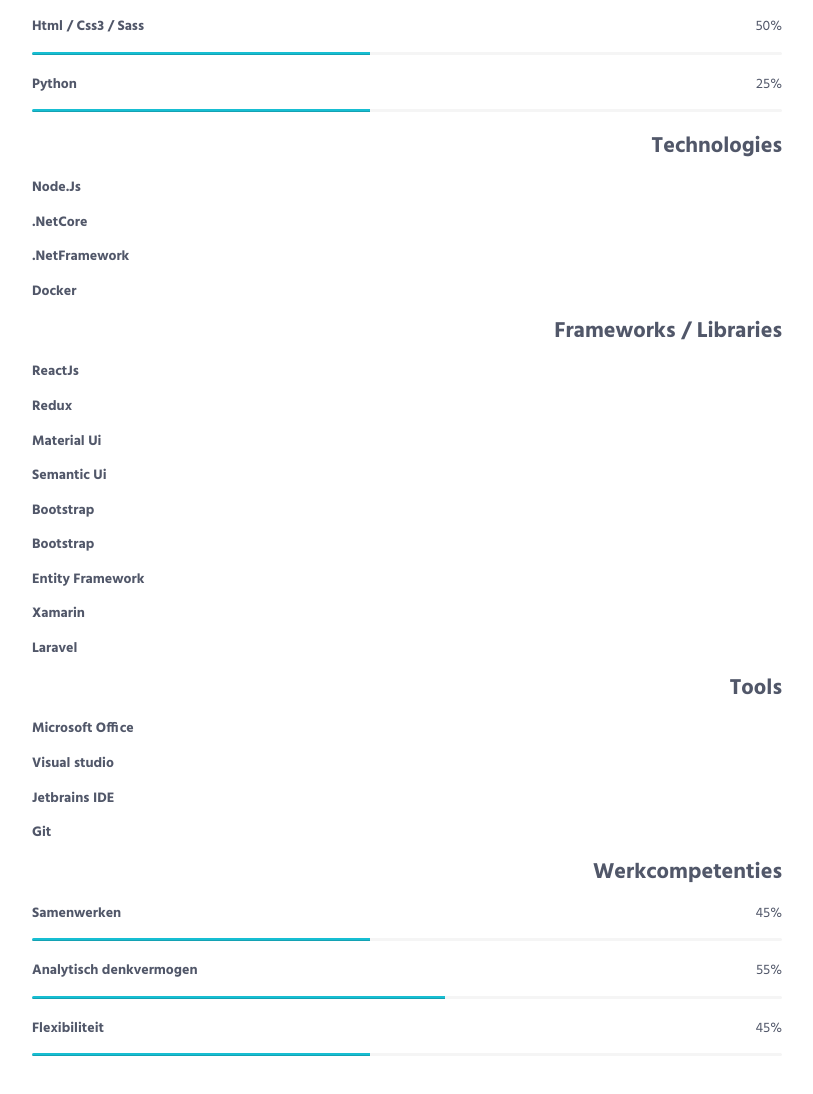
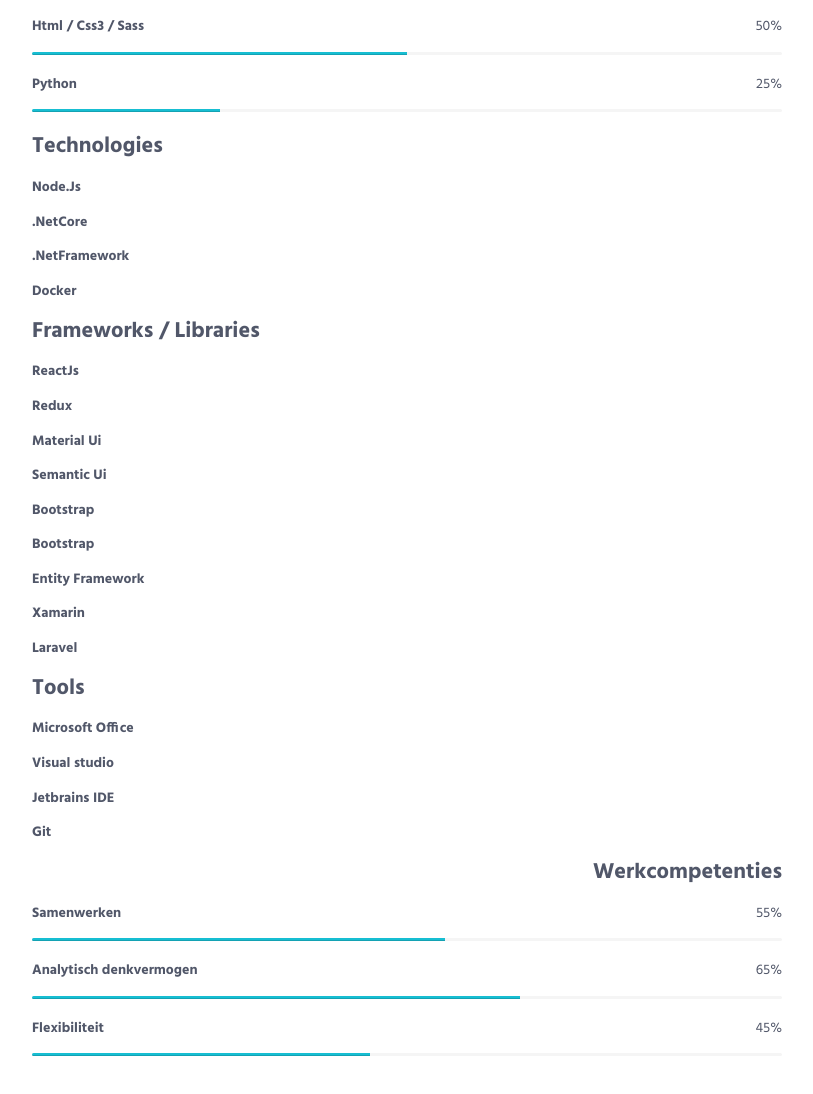
Before and after one commit to ramsdsal/portfolio, a plain HTML site: page index.html in a window 1280 px wide. Shown: the part 1242-2336 px from the top of the page, without its empty margins (428-1241 px from the left). Drawn offline with nearby package versions, Linux system fonts and the light colour scheme.

Commit message:
Text position fix

```diff
--- a/index.html
+++ b/index.html
@@ -117,13 +117,13 @@
                         <div class="progress-box">
                             <h5>PHP <span class="color-heading pull-right">65%</span></h5>
                             <div class="progress">
-                                <div class="progress-bar bg-color-base" role="progressbar" data-width="87"></div>
+                                <div class="progress-bar bg-color-base" role="progressbar" data-width="65"></div>
                             </div>
                         </div>
                         <div class="progress-box">
                             <h5>Java <span class="color-heading pull-right">40%</span></h5>
                             <div class="progress">
-                                <div class="progress-bar bg-color-base" role="progressbar" data-width="20"></div>
+                                <div class="progress-bar bg-color-base" role="progressbar" data-width="40"></div>
                             </div>
                         </div>
                         <div class="progress-box">
@@ -135,24 +135,24 @@
                         <div class="progress-box">
                             <h5>ReactJs/Typescritpt <span class="color-heading pull-right">20%</span></h5>
                             <div class="progress">
-                                <div class="progress-bar bg-color-base" role="progressbar" data-width="45"></div>
+                                <div class="progress-bar bg-color-base" role="progressbar" data-width="20"></div>
                             </div>
                         </div>
                         <div class="progress-box">
                             <h5>Html / Css3 / Sass <span class="color-heading pull-right">50%</span></h5>
                             <div class="progress">
-                                <div class="progress-bar bg-color-base" role="progressbar" data-width="45"></div>
+                                <div class="progress-bar bg-color-base" role="progressbar" data-width="50"></div>
                             </div>
                         </div>
                         <div class="progress-box">
                             <h5>Python <span class="color-heading pull-right">25%</span></h5>
                             <div class="progress">
-                                <div class="progress-bar bg-color-base" role="progressbar" data-width="45"></div>
+                                <div class="progress-bar bg-color-base" role="progressbar" data-width="25"></div>
                             </div>
                         </div>
 
                         <!-- Box  Technologies-->
-                        <div class="color-heading text-right"><h3>Technologies</h3></div>
+                        <div class="color-heading  text-left"><h3>Technologies</h3></div>
                         <div class="progress-box">
                             <h5>Node.Js </h5>
                         </div>
@@ -167,7 +167,7 @@
                         </div>
 
                          <!-- Box  Frameworks / Libraries-->
-                         <div class="color-heading text-right"><h3>Frameworks / Libraries</h3></div>
+                         <div class="color-heading  text-left"><h3>Frameworks / Libraries</h3></div>
                          <div class="progress-box">
                              <h5>ReactJs</h5>
                          </div>
@@ -197,7 +197,7 @@
                         </div>
 
                          <!-- Box  Tools -->
-                         <div class="color-heading text-right"><h3>Tools</h3></div>
+                         <div class="color-heading text-left"><h3>Tools</h3></div>
                          <div class="progress-box">
                              <h5>Microsoft Office</h5>
                          </div>
@@ -213,15 +213,15 @@
 
                         <div class="color-heading text-right"><h3>Werkcompetenties</h3></div>
                         <div class="progress-box">
-                            <h5>Samenwerken <span class="color-heading pull-right">45%</span></h5>
+                            <h5>Samenwerken <span class="color-heading pull-right">55%</span></h5>
                             <div class="progress">
-                                <div class="progress-bar bg-color-base" role="progressbar" data-width="45"></div>
+                                <div class="progress-bar bg-color-base" role="progressbar" data-width="55"></div>
                             </div>
                         </div>
                         <div class="progress-box">
-                            <h5>Analytisch denkvermogen<span class="color-heading pull-right">55%</span></h5>
+                            <h5>Analytisch denkvermogen<span class="color-heading pull-right">65%</span></h5>
                             <div class="progress">
-                                <div class="progress-bar bg-color-base" role="progressbar" data-width="55"></div>
+                                <div class="progress-bar bg-color-base" role="progressbar" data-width="65"></div>
                             </div>
                         </div>
                         <div class="progress-box">
```
